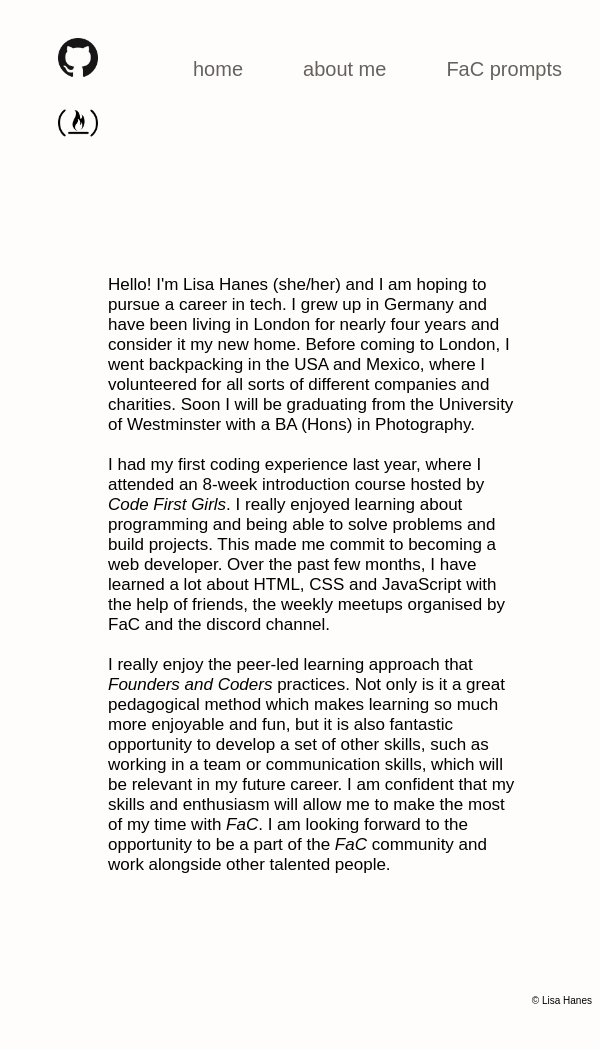
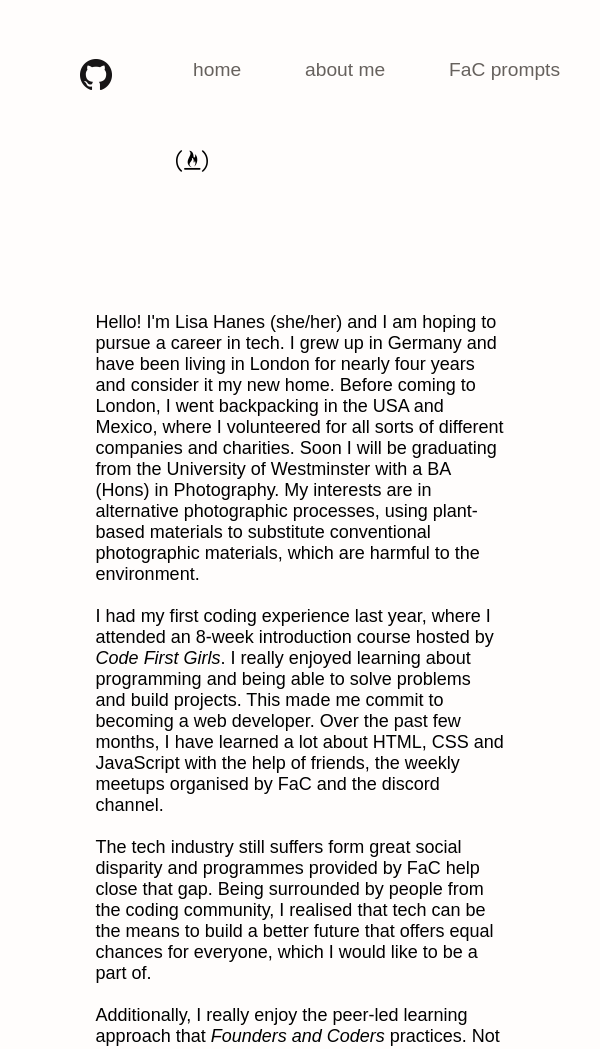
Before and after one commit to lisahns/ApplicationWebsite, a plain HTML site: page about-me.html in a window 600 px wide. Shown: the top 1049 px of the page. Before the commit the page ends 1014 px from the top, so only its background shows below. Drawn offline with Linux system fonts and the light colour scheme; a web font is replaced by a local one.

Commit message:
fiddling with responsiveness and navbar

```diff
--- a/about-me.html
+++ b/about-me.html
@@ -20,27 +20,35 @@
     <li id="navbar-icon"><a href="https://www.freecodecamp.org/lisahns" target="_blank"><img id="icon" src="./images/4691243_freecodecamp_icon.png" alt="FreeCodeCamp Icon"></img></a></li>
           </ul>
       </nav>
+      <main>
       <p class ="about-me">
           Hello! I'm Lisa Hanes (she/her) and I am hoping to pursue a career in tech.
           I grew up in Germany and have been living in London for nearly four years and consider it my new home.
           Before coming to London, I went backpacking in the USA and Mexico, where I volunteered for all sorts
           of different companies and charities. Soon I will be graduating from the University of Westminster with
-          a BA (Hons) in Photography.
+          a BA (Hons) in Photography. My interests are in alternative photographic processes, using plant-based
+          materials to substitute conventional photographic materials, which are harmful to the environment.
       <br><br>
         I had my first coding experience last year, where I attended an 8-week introduction course hosted
         by <i>Code First Girls</i>. I really enjoyed learning about programming and being able to solve problems
         and build projects. This made me commit to becoming a web developer. Over the past few months, I have
         learned a lot about HTML, CSS and JavaScript with the help of friends, the weekly meetups organised by
         FaC and the discord channel. <br><br>
-        I really enjoy the peer-led learning approach that <i>Founders and Coders</i> practices. Not only is it a great pedagogical method which makes
+        The tech industry still suffers form great social disparity and programmes provided by FaC help close that gap.
+        Being surrounded by people from the coding community, I realised that tech can be the means to build a better
+        future that offers equal chances for everyone, which I would like to be a part of. <br><br>
+        Additionally, I really enjoy the peer-led learning approach that <i>Founders and Coders</i> practices. Not only is it a great pedagogical method which makes
         learning so much more enjoyable and fun, but it is also fantastic opportunity to develop a set of other
         skills, such as working in a team or communication skills, which will be relevant in my future career.
         I am confident that my skills and enthusiasm will allow me to make the most of my time with <i>FaC</i>. I am
         looking forward to the opportunity to be a part of the <i>FaC</i> community and work alongside other talented
         people.
         </p>
-    <footer>
-        © Lisa Hanes
-      </footer>
+    </main>
+
 </body>
+<script src="./apps.js"></script>
+<footer>
+    © Lisa Hanes
+  </footer>
 </html>
--- a/style.css
+++ b/style.css
@@ -6,24 +6,11 @@ font-family: 'Source Sans Pro', sans-serif;
 font-family: 'Zen Kaku Gothic Antique', sans-serif;
 }
 
+
 /*navbar*/
 ul {
     list-style-type:none;
 }
-.navigation-bar {
-    margin: 0;
-    overflow:hidden;
-    font-size: 20px;
-  }
-
-    #navbar-item {
-      padding: 30px;
-      float: right;
-    }
-    #navbar-icon{
-        float:left;
-        padding: 10px;
-    }
     a:link {
         color:#66615D;
         text-decoration: none;
@@ -31,9 +18,7 @@ ul {
       a:visited {
         color:#66615D;
       }
-  #icon {
-      width:40px;
-  }
+
 
     .enokitake-container {
         display: block;
@@ -151,6 +136,49 @@ ul {
         margin-left: auto;
         margin-right: auto;
         width: 70%;
-        font-size:17px;
-        padding:100px;
+        font-size:18px;
+        padding:5rem;
     }
+
+
+/* screen size */
+    @media only screen and (max-width: 600px) {
+
+
+#icon {
+    width:2rem;
+}
+#navbar-item {
+    padding:0.5rem;
+    display:flex;
+    justify-content:right;
+}
+#navbar-icon {
+    display:flex;
+    align-items:flex-start;
+   justify-content:flex-start;
+
+}
+
+
+
+    }
+
+    @media only screen and (min-width: 600px) {
+        .navigation-bar {
+            margin: 0;
+            overflow:hidden;
+            font-size: 1.2rem;
+          }
+        #navbar-item {
+            padding: 2rem;
+            float: right;
+          }
+          #navbar-icon{
+              float:left;
+              padding: 2rem;
+          }
+          #icon {
+            width:2rem;
+        }
+    }
```
Also changed, not shown: fac-prompts.html (+2 -1 lines), index.html (+2 -0 lines), 1 other file.
